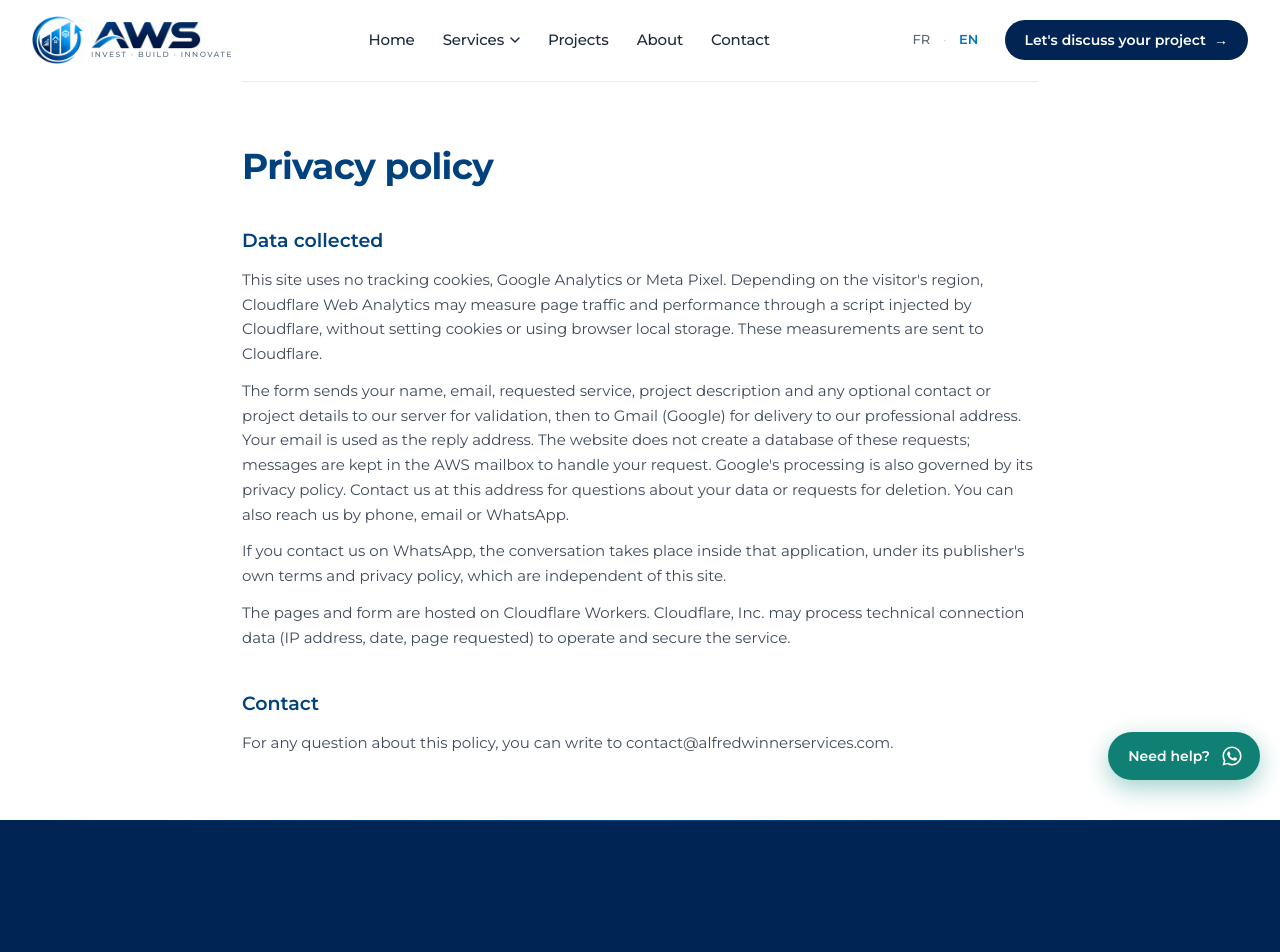
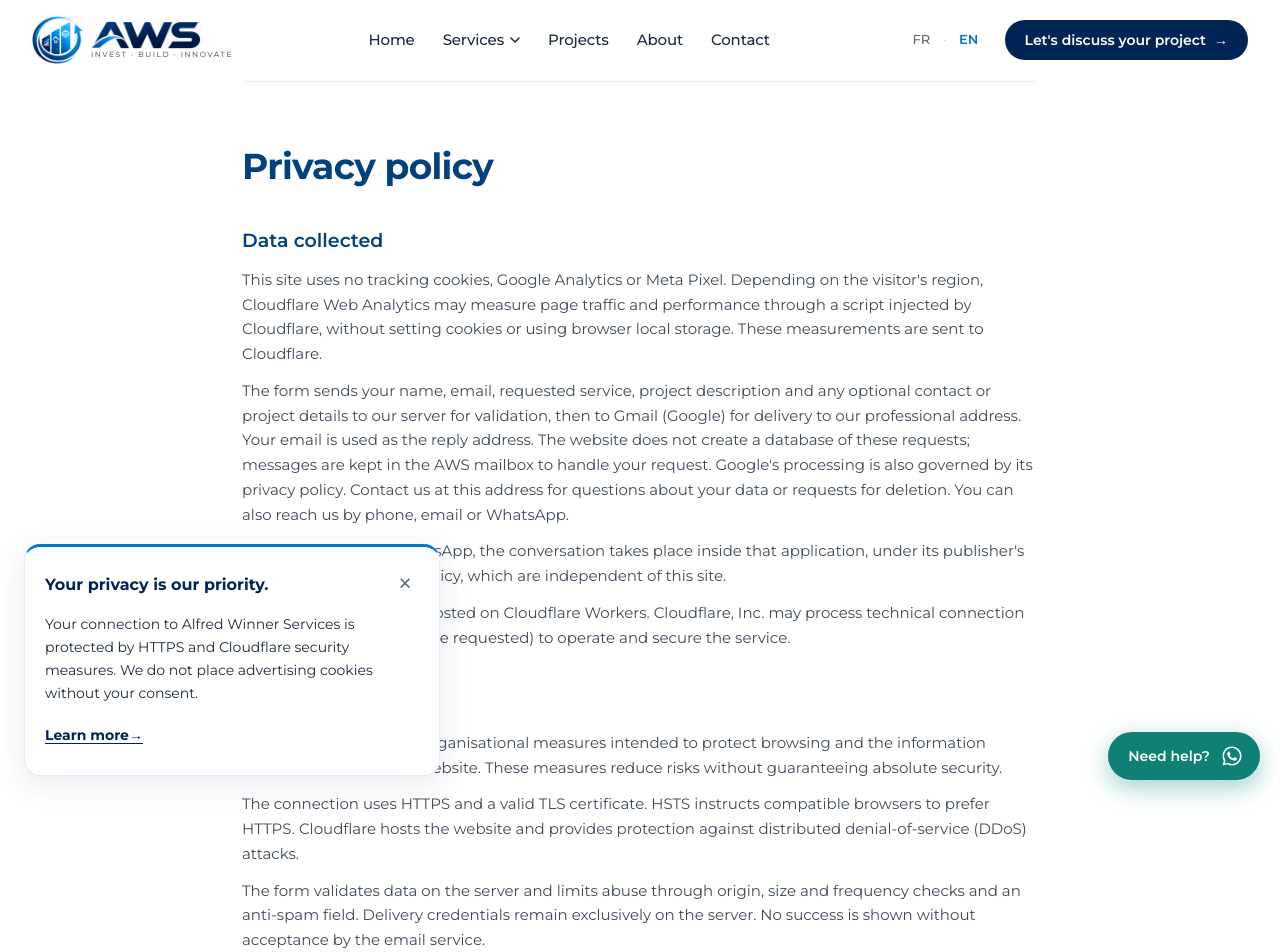
Before and after one commit to AlfredMusk/alfred-winner-services, a Next.js app: page /en/confidentialite in a window 1280 px wide. Shown: the top 952 px of the page. Built offline with nearby package versions, Linux system fonts and the light colour scheme.

Commit message:
feat: add visible privacy and security notice

```diff
--- a/src/app/[locale]/layout.tsx
+++ b/src/app/[locale]/layout.tsx
@@ -5,6 +5,7 @@ import "../globals.css";
 import Navbar from "@/components/layout/Navbar";
 import Footer from "@/components/layout/Footer";
 import WhatsappFlottant from "@/components/layout/WhatsappFlottant";
+import PrivacyNotice from "@/components/layout/PrivacyNotice";
 import { getDictionary, hasLocale, locales } from "@/i18n/dictionaries";
 import { isIndexable, organizationSchema, seoCopy } from "@/lib/seo";
 
@@ -76,6 +77,7 @@ export default async function LocaleLayout({
           whatsapp={dict.whatsapp}
         />
         <WhatsappFlottant dict={dict.whatsapp} />
+        <PrivacyNotice locale={locale} dict={dict.privacyNotice} />
       </body>
     </html>
   );
--- a/src/components/layout/Footer.tsx
+++ b/src/components/layout/Footer.tsx
@@ -221,6 +221,9 @@ export default function Footer({
             <a href={`/${locale}/confidentialite`} className="text-white/85 hover:text-white">
               {dict.confidentialite}
             </a>
+            <a href={`/${locale}/confidentialite#privacy-security`} className="text-white/85 hover:text-white">
+              {dict.privacySecurity}
+            </a>
           </div>
           <p className="text-white/60">
             {dict.raisonSociale} — {dict.formeJuridique} — {dict.rccm}
--- /dev/null
+++ b/src/components/layout/PrivacyNotice.module.css
@@ -0,0 +1,27 @@
+.panel {
+  position: fixed;
+  z-index: 45;
+  left: max(1rem, env(safe-area-inset-left, 0px));
+  right: max(1rem, env(safe-area-inset-right, 0px));
+  bottom: calc(5.25rem + env(safe-area-inset-bottom, 0px));
+  max-height: calc(100dvh - 10rem);
+  overflow-y: auto;
+  overscroll-behavior: contain;
+  border: 1px solid var(--color-aws-line);
+  border-top: 3px solid var(--color-aws-blue-text);
+  border-radius: 1rem;
+  padding: 1rem 1.125rem 1.125rem;
+  background: white;
+  color: var(--color-aws-ink);
+  box-shadow: 0 8px 32px #0024541a;
+}
+.heading { display: flex; align-items: flex-start; gap: .5rem; }
+.title { flex: 1; padding-top: .5rem; font-size: 1rem; font-weight: 650; line-height: 1.45; color: var(--color-aws-navy); }
+.close { display: inline-flex; flex: 0 0 2.75rem; align-items: center; justify-content: center; width: 2.75rem; height: 2.75rem; margin: -.25rem -.5rem 0 0; border-radius: .5rem; color: var(--color-aws-muted); font-size: 1.75rem; line-height: 1; cursor: pointer; }
+.close:hover { background: #f1f5f9; color: var(--color-aws-navy); }
+.description { margin-top: .5rem; font-size: .875rem; line-height: 1.65; }
+.link { display: inline-flex; align-items: center; min-height: 2.75rem; margin-top: .5rem; color: var(--color-aws-navy); font-size: .875rem; font-weight: 650; text-decoration: underline; text-underline-offset: .2em; }
+.link:focus-visible, .close:focus-visible { outline: 2px solid var(--color-aws-blue-text); outline-offset: 3px; }
+@media (min-width: 640px) {
+  .panel { right: auto; left: max(1.5rem, env(safe-area-inset-left, 0px)); width: 26rem; bottom: calc(1.5rem + env(safe-area-inset-bottom, 0px)); max-height: calc(100dvh - 8rem); padding: 1.125rem 1.25rem; }
+}
--- /dev/null
+++ b/src/components/layout/PrivacyNotice.tsx
@@ -0,0 +1,74 @@
+"use client";
+
+import { useSyncExternalStore } from "react";
+import type { Locale, PrivacyNoticeDictionary } from "@/i18n/dictionaries";
+import { PRIVACY_NOTICE_STORAGE_KEY, PRIVACY_NOTICE_VERSION } from "@/lib/privacy-notice";
+import styles from "./PrivacyNotice.module.css";
+
+const CHANGE_EVENT = "aws:privacy-notice-change";
+let dismissedInMemory = false;
+
+function isDismissed() {
+  if (dismissedInMemory) return true;
+  try {
+    return window.localStorage.getItem(PRIVACY_NOTICE_STORAGE_KEY) === PRIVACY_NOTICE_VERSION;
+  } catch {
+    return false;
+  }
+}
+
+function subscribe(onChange: () => void) {
+  const onStorage = (event: StorageEvent) => {
+    if (event.key === PRIVACY_NOTICE_STORAGE_KEY || event.key === null) {
+      dismissedInMemory = false;
+      onChange();
+    }
+  };
+  window.addEventListener("storage", onStorage);
+  window.addEventListener(CHANGE_EVENT, onChange);
+  return () => {
+    window.removeEventListener("storage", onStorage);
+    window.removeEventListener(CHANGE_EVENT, onChange);
+  };
+}
+
+function dismiss() {
+  dismissedInMemory = true;
+  try {
+    window.localStorage.setItem(PRIVACY_NOTICE_STORAGE_KEY, PRIVACY_NOTICE_VERSION);
+  } catch {
+    // Private/restricted storage: close normally for this page session.
+  }
+  window.dispatchEvent(new Event(CHANGE_EVENT));
+}
+
+// Hidden during SSR and the matching hydration pass. No layout reservation,
+// no focus theft, no tracking consent and no marketing storage.
+const serverSnapshot = () => true;
+
+export default function PrivacyNotice({ locale, dict }: {
+  locale: Locale;
+  dict: PrivacyNoticeDictionary;
+}) {
+  const dismissed = useSyncExternalStore(subscribe, isDismissed, serverSnapshot);
+  if (dismissed) return null;
+
+  return (
+    <aside className={styles.panel} aria-labelledby="privacy-notice-title" aria-live="polite">
+      <div className={styles.heading}>
+        <h2 id="privacy-notice-title" className={styles.title}>{dict.title}</h2>
+        <button type="button" className={styles.close} aria-label={dict.close}
+          onClick={() => {
+            dismiss();
+            document.getElementById("top")?.focus({ preventScroll: true });
+          }}>
+          <span aria-hidden="true">×</span>
+        </button>
+      </div>
+      <p className={styles.description}>{dict.description}</p>
+      <a href={`/${locale}/confidentialite`} className={styles.link} onClick={dismiss}>
+        {dict.learnMore}<span aria-hidden="true"> →</span>
+      </a>
+    </aside>
+  );
+}
--- a/src/components/sections/LegalPage.tsx
+++ b/src/components/sections/LegalPage.tsx
@@ -18,7 +18,7 @@ export default function LegalPage({ dict }: { dict: LegalDictionary }) {
 
           <div className="mt-10 space-y-10">
             {dict.sections.map((section) => (
-              <div key={section.titre}>
+              <div key={section.titre} id={"id" in section && typeof section.id === "string" ? section.id : undefined} className="scroll-mt-28">
                 <h2 className="text-[1.0625rem] font-semibold text-aws-hero desk:text-[1.1875rem]">
                   {section.titre}
                 </h2>
--- a/src/i18n/dictionaries.ts
+++ b/src/i18n/dictionaries.ts
@@ -458,6 +458,7 @@ const fr = {
     linkedinLabel: "Krodi Krotchaman Alfred Donald sur LinkedIn",
     mentionsLegales: "Mentions légales",
     confidentialite: "Politique de confidentialité",
+    privacySecurity: "Confidentialité & sécurité",
     reseaux: {
       linkedin: "https://www.linkedin.com/in/krotchaman-alfred-donald-krodi-38b684429",
       facebook: "https://www.facebook.com/share/19R1mBiHr6/?mibextid=wwXIfr",
@@ -496,6 +497,12 @@ const fr = {
       },
     ],
   },
+  privacyNotice: {
+    title: "Votre confidentialité, notre priorité.",
+    description: "Votre connexion à Alfred Winner Services est protégée par HTTPS et des mécanismes de sécurité Cloudflare. Nous ne déposons pas de cookies publicitaires sans votre consentement.",
+    learnMore: "En savoir plus",
+    close: "Fermer la notice de confidentialité et de sécurité",
+  },
   confidentialite: {
     titre: "Politique de confidentialité",
     sections: [
@@ -506,6 +513,23 @@ const fr = {
           "Le formulaire transmet votre nom, votre email, le service recherché, la description du projet et les coordonnées ou informations facultatives renseignées à notre serveur pour validation, puis à Gmail (Google) pour envoi à notre adresse professionnelle. Votre email sert d'adresse de réponse. Le site ne crée pas de base de données de ces demandes ; les messages sont conservés dans la messagerie AWS pour traiter votre demande. Le traitement par Google relève également de sa politique de confidentialité. Pour toute demande concernant vos données ou leur suppression, contactez-nous à cette adresse. Vous pouvez aussi nous contacter par téléphone, par email ou par WhatsApp.",
           "Si vous nous contactez par WhatsApp, l'échange se déroule dans cette application, selon les conditions et la politique de confidentialité de son éditeur, indépendantes de ce site.",
           "Les pages et le formulaire sont hébergés sur Cloudflare Workers. Cloudflare, Inc. peut traiter des données de connexion techniques (adresse IP, date, page demandée) pour assurer le fonctionnement et la sécurité du service.",
+        ],
+      },
+      {
+        id: "privacy-security",
+        titre: "Confidentialité & sécurité",
+        paragraphes: [
+          "Nous appliquons des mesures techniques et organisationnelles destinées à protéger la navigation et les informations transmises via notre site. Ces mesures réduisent les risques sans garantir une sécurité absolue.",
+          "La connexion utilise HTTPS et un certificat TLS valide. HSTS indique aux navigateurs compatibles de privilégier HTTPS. Cloudflare assure l'hébergement et fournit des protections contre les attaques par déni de service (DDoS).",
+          "Le formulaire vérifie les données sur le serveur et limite les abus grâce à des contrôles d'origine, de taille, de fréquence et à un champ anti-spam. Les identifiants d'envoi restent exclusivement côté serveur. Aucun succès n'est affiché sans acceptation par le service de messagerie.",
+        ],
+      },
+      {
+        titre: "Mémorisation de la notice et technologies similaires",
+        paragraphes: [
+          "La notice est informative : sa fermeture ne constitue pas un consentement publicitaire. Lorsque vous la fermez ou choisissez « En savoir plus », le stockage local de votre navigateur conserve uniquement la clé aws:privacy-notice:dismissed et le numéro de version de la notice. Aucun nom, email, identifiant de visiteur ou date de visite n'y est enregistré.",
+          "Ce repère est partagé entre les pages et les langues sur le même domaine, jusqu'à la suppression des données du site par votre navigateur ou par vous-même. Une nouvelle version significative de la politique peut faire réapparaître la notice. Si le stockage local est bloqué, la fermeture reste possible mais peut ne pas être conservée après rechargement. Le lien « Confidentialité & sécurité » du footer reste accessible.",
+          "Nous n'utilisons actuellement aucun cookie publicitaire. Si des traceurs nécessitant un consentement sont ajoutés, ils devront rester bloqués avant votre choix et être accompagnés d'un dispositif permettant d'accepter, de refuser, de personnaliser et de retirer ce choix avec la même facilité.",
         ],
       },
       {
@@ -856,6 +880,7 @@ const en: Dictionary = {
     linkedinLabel: "Krodi Krotchaman Alfred Donald on LinkedIn",
     mentionsLegales: "Legal notice",
     confidentialite: "Privacy policy",
+    privacySecurity: "Privacy & security",
     reseaux: {
       linkedin: "https://www.linkedin.com/in/krotchaman-alfred-donald-krodi-38b684429",
       facebook: "https://www.facebook.com/share/19R1mBiHr6/?mibextid=wwXIfr",
@@ -893,6 +918,12 @@ const en: Dictionary = {
       },
     ],
   },
+  privacyNotice: {
+    title: "Your privacy is our priority.",
+    description: "Your connection to Alfred Winner Services is protected by HTTPS and Cloudflare security measures. We do not place advertising cookies without your consent.",
+    learnMore: "Learn more",
+    close: "Close the privacy and security notice",
+  },
   confidentialite: {
     titre: "Privacy policy",
     sections: [
@@ -903,6 +934,23 @@ const en: Dictionary = {
           "The form sends your name, email, requested service, project description and any optional contact or project details to our server for validation, then to Gmail (Google) for delivery to our professional address. Your email is used as the reply address. The website does not create a database of these requests; messages are kept in the AWS mailbox to handle your request. Google's processing is also governed by its privacy policy. Contact us at this address for questions about your data or requests for deletion. You can also reach us by phone, email or WhatsApp.",
           "If you contact us on WhatsApp, the conversation takes place inside that application, under its publisher's own terms and privacy policy, which are independent of this site.",
           "The pages and form are hosted on Cloudflare Workers. Cloudflare, Inc. may process technical connection data (IP address, date, page requested) to operate and secure the service.",
+        ],
+      },
+      {
+        id: "privacy-security",
+        titre: "Privacy & security",
+        paragraphes: [
+          "We apply technical and organisational measures intended to protect browsing and the information submitted through our website. These measures reduce risks without guaranteeing absolute security.",
+          "The connection uses HTTPS and a valid TLS certificate. HSTS instructs compatible browsers to prefer HTTPS. Cloudflare hosts the website and provides protection against distributed denial-of-service (DDoS) attacks.",
+          "The form validates data on the server and limits abuse through origin, size and frequency checks and an anti-spam field. Delivery credentials remain exclusively on the server. No success is shown without acceptance by the email service.",
+        ],
+      },
+      {
+        titre: "Notice dismissal and similar technologies",
+        paragraphes: [
+          "The notice is informational: closing it does not give advertising consent. When you close it or select ‘Learn more’, your browser's local storage saves only the key aws:privacy-notice:dismissed and the notice version number. No name, email, visitor identifier or visit date is recorded in it.",
+          "This marker is shared across pages and languages on the same domain until you or your browser remove the website's stored data. A significant new version of the policy may display the notice again. If local storage is blocked, the notice can still be closed but dismissal may not persist after reloading. The footer's ‘Privacy & security’ link remains available.",
+          "We currently use no advertising cookies. If trackers requiring consent are added, they must remain blocked before your choice and be accompanied by a system that lets you accept, reject, customise and withdraw that choice with equal ease.",
         ],
       },
       {
@@ -934,6 +982,7 @@ export type CtaFinalDictionary = Dictionary["ctaFinal"];
 export type ContactDictionary = Dictionary["contact"];
 export type WhatsappDictionary = Dictionary["whatsapp"];
 export type FooterDictionary = Dictionary["footer"];
+export type PrivacyNoticeDictionary = Dictionary["privacyNotice"];
 export type LegalDictionary = Dictionary["mentionsLegales"];
 
 export const hasLocale = (value: string): value is Locale =>
--- /dev/null
+++ b/src/lib/privacy-notice.ts
@@ -0,0 +1,4 @@
+// Increment only when the privacy information changes significantly.
+// This is a dismissal marker, never consent to tracking or advertising.
+export const PRIVACY_NOTICE_VERSION = "2026-10-19.1";
+export const PRIVACY_NOTICE_STORAGE_KEY = "aws:privacy-notice:dismissed";
```
Also changed, not shown: 2 other files (tests, documents, lock files or other folders).
